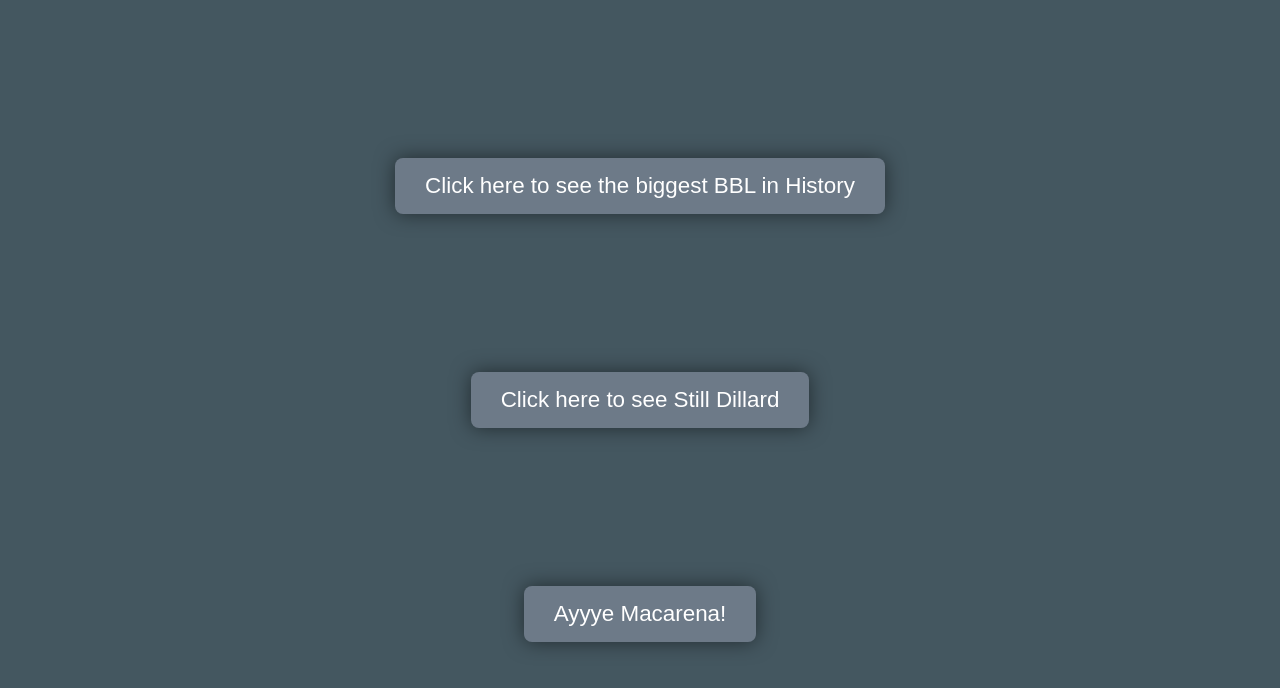
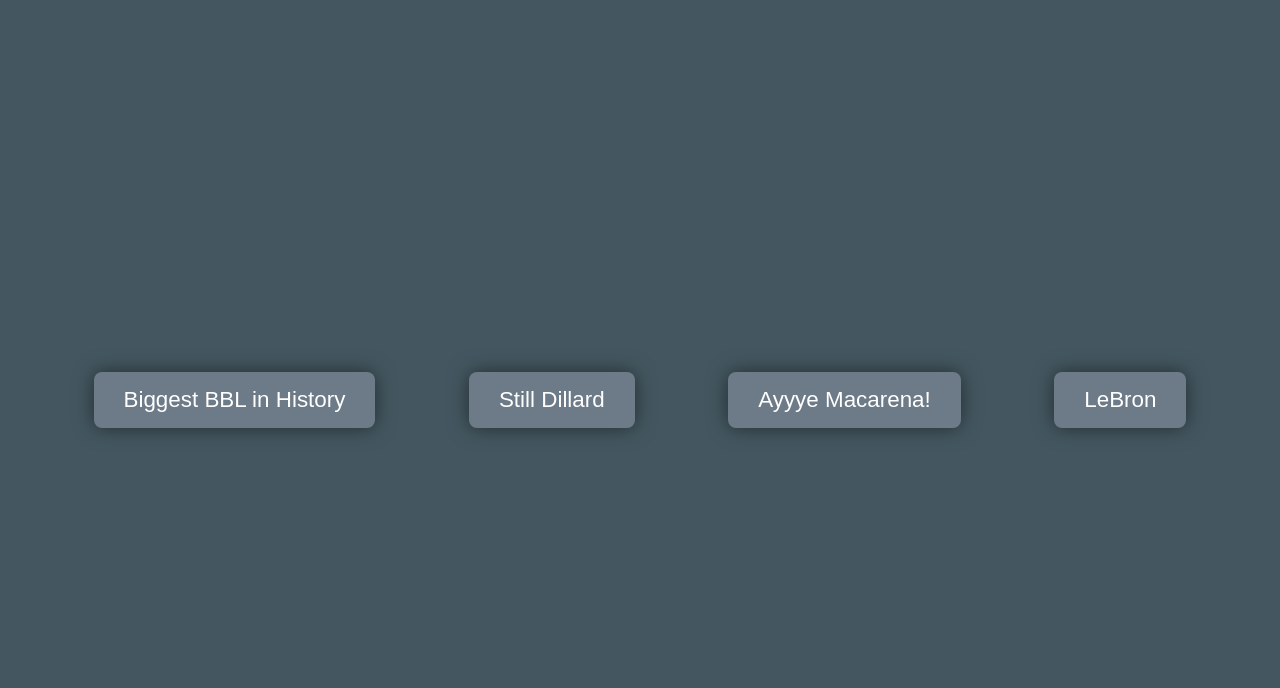
Before and after one commit to ethanhimes/ethanhimes.github.io, a plain HTML site: page index.html in a window 1280 px wide. Drawn offline with Linux system fonts and the light colour scheme.

Commit message:
Web UI add LeBron video, refactor JS function to disable video when clicked a 2nd time

```diff
--- a/index.css
+++ b/index.css
@@ -24,6 +24,11 @@
       margin-top: 20px;
     }
 
+#lebron-video-container {
+      display: none;
+      margin-top: 20px;
+    }
+
 @keyframes fadeInAnimation {
     0% {
         opacity: 0;
@@ -35,7 +40,7 @@
 
 .flexer {
     display: flex;
-    flex-direction: column;
+    flex-direction: row;
     justify-content: space-evenly;
     align-items: center;
     height: 100vh;
--- a/index.html
+++ b/index.html
@@ -10,7 +10,7 @@
     <div class="flexer">
         <div class="button-container">
             <button class="popup" onclick="playVideo(document.getElementById('dilly-video-container'), document.getElementById('dilly'))">
-                Click here to see the biggest BBL in History
+                Biggest BBL in History
             </button>
             <div id="dilly-video-container">
                 <video id="dilly" controls width="300" loop>
@@ -21,7 +21,7 @@
 
         <div class="button-container">
             <button class="popup" onclick="playVideo(document.getElementById('still-video-container'), document.getElementById('still'))">
-                Click here to see Still Dillard
+                Still Dillard
             </button>
             <div id="still-video-container">
                 <video id="still" controls width="300" loop>
@@ -40,6 +40,17 @@
                 </video>
             </div>
         </div>
+
+        <div class="button-container">
+            <button class="popup" onclick="playVideo(document.getElementById('lebron-video-container'), document.getElementById('lebron'))">
+                LeBron
+            </button>
+            <div id="lebron-video-container">
+                <video id="lebron" controls width="300" loop>
+                    <source src="vids/lebron.mp4" type="video/mp4">
+                </video>
+            </div>
+        </div>
     </div>
 
     <script src="script.js"></script>
--- a/script.js
+++ b/script.js
@@ -1,5 +1,17 @@
+//function playVideo(videoContainer, videoElement) {
+//    videoContainer.style.display = 'block';
+//
+//    videoElement.play();
+//}
+
+
 function playVideo(videoContainer, videoElement) {
-    videoContainer.style.display = 'block';
-
-    videoElement.play();
+    if (videoContainer.style.display === 'block') {
+        videoElement.pause();
+        videoElement.currentTime = 0; // Reset the video to the start
+        videoContainer.style.display = 'none'; // Hide the video
+    } else {
+        videoContainer.style.display = 'block'; // Show the video
+        videoElement.play(); // Play the video
+    }
 }
```
